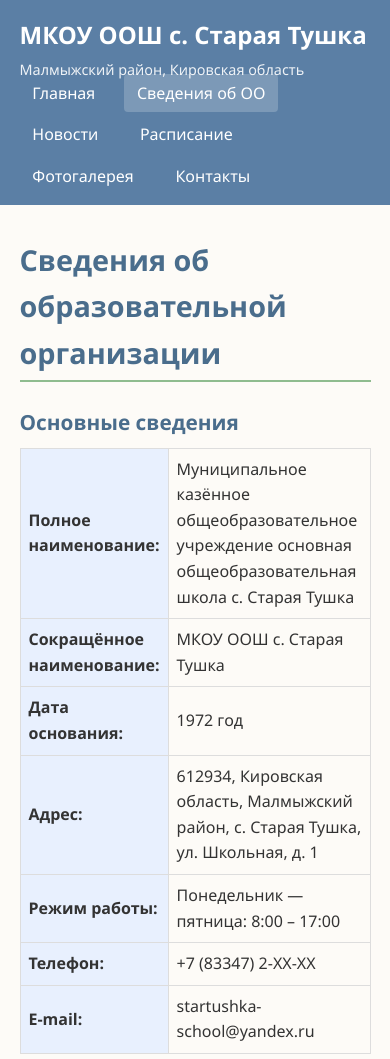
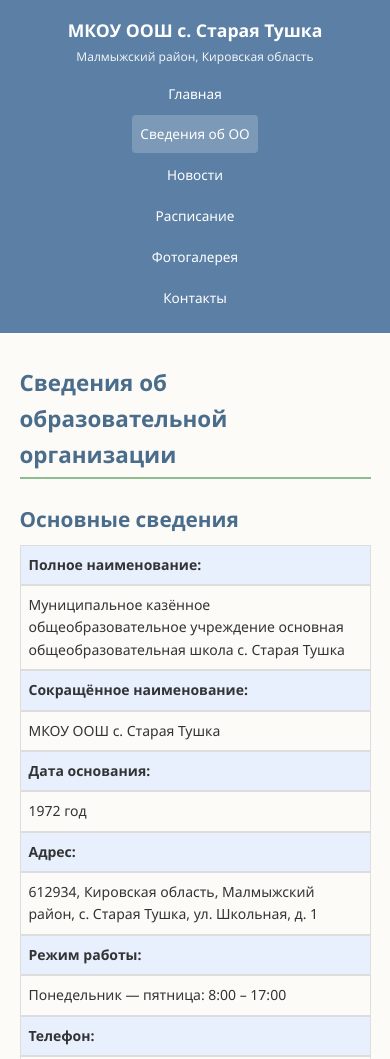
Before and after one commit to katory2401-lab/startushka, a plain HTML site: page about.html in a window 390 px wide. Shown: the top 1059 px of the page. Drawn offline with Linux system fonts and the light colour scheme; files that its build step writes are made by us from their sources.

Commit message:
Update style.css

```diff
--- a/style.css
+++ b/style.css
@@ -336,3 +336,113 @@ footer p {
     outline: none;
     border-color: #5B7FA5;
 }
+/* ===== АДАПТИВНОСТЬ ДЛЯ ТЕЛЕФОНОВ ===== */
+
+/* Планшеты и небольшие экраны */
+@media screen and (max-width: 768px) {
+    header .container {
+        flex-direction: column;
+        text-align: center;
+    }
+
+    .logo {
+        margin-bottom: 0.5rem;
+    }
+
+    .logo h1 {
+        font-size: 1.3rem;
+    }
+
+    nav ul {
+        justify-content: center;
+        gap: 0.3rem;
+    }
+
+    nav a {
+        padding: 0.4rem 0.5rem;
+        font-size: 0.85rem;
+    }
+
+    h2 {
+        font-size: 1.4rem;
+    }
+
+    .news-grid {
+        grid-template-columns: 1fr;
+    }
+
+    .links-grid {
+        grid-template-columns: 1fr;
+    }
+
+    .gallery-grid {
+        grid-template-columns: repeat(2, 1fr);
+    }
+}
+
+/* Телефоны */
+@media screen and (max-width: 480px) {
+    body {
+        font-size: 14px;
+    }
+
+    .logo h1 {
+        font-size: 1.1rem;
+    }
+
+    .logo p {
+        font-size: 0.75rem;
+    }
+
+    nav ul {
+        flex-direction: column;
+        align-items: center;
+        gap: 0.2rem;
+    }
+
+    nav a {
+        display: block;
+        width: 100%;
+        text-align: center;
+        padding: 0.5rem;
+    }
+
+    .welcome p {
+        font-size: 0.95rem;
+    }
+
+    .news-card img {
+        height: 150px;
+    }
+
+    .gallery-grid {
+        grid-template-columns: 1fr;
+    }
+
+    .gallery-item img {
+        height: 200px;
+    }
+
+    .schedule-table {
+        font-size: 0.7rem;
+    }
+
+    .schedule-table th,
+    .schedule-table td {
+        padding: 0.3rem;
+    }
+
+    .contact-form input,
+    .contact-form textarea {
+        font-size: 16px; /* чтобы на iOS не было зума */
+    }
+
+    .info-table td {
+        display: block;
+        width: 100%;
+    }
+
+    .info-table td:first-child {
+        width: 100%;
+    }
+}
```
